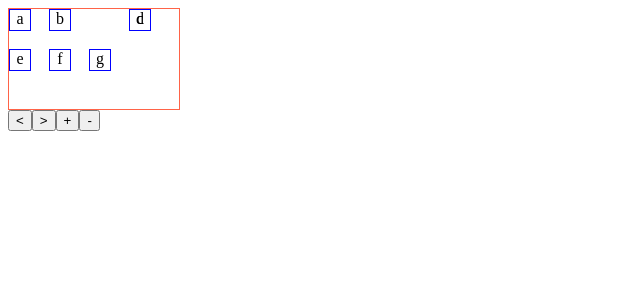
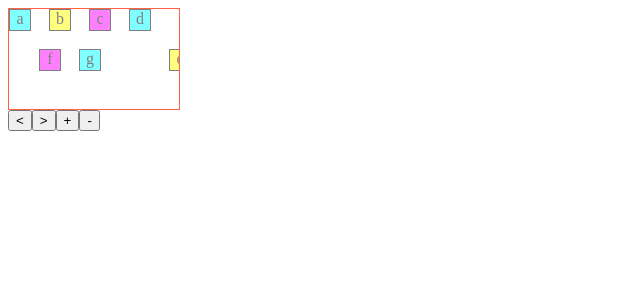
Before and after one commit to mikemajara/react-spring-animated-grid, a React (Create React App) app: page / in a window 1280 px wide. Shown: the top 300 px of the page, without its empty margins (0-640 px from the left). Built offline with nearby package versions, Linux system fonts and the light colour scheme.

Commit message:
checkpoint calculateLeftPx

```diff
--- a/src/App.js
+++ b/src/App.js
@@ -37,13 +37,13 @@ export default function App() {
   const mock = () => [1,2]
 
   const elements = [
-    { key: "a", measure: useMeasure() },
-    { key: "b", measure: useMeasure() },
-    { key: "c", measure: useMeasure() },
-    { key: "d", measure: useMeasure() },
-    { key: "e", measure: useMeasure() },
-    { key: "f", measure: useMeasure() },
-    { key: "g", measure: useMeasure() }
+    { key: "a", bgcolor: "cyan", measure: useMeasure() },
+    { key: "b", bgcolor: "yellow", measure: useMeasure() },
+    { key: "c", bgcolor: "magenta", measure: useMeasure() },
+    { key: "d", bgcolor: "cyan", measure: useMeasure() },
+    { key: "e", bgcolor: "yellow", measure: useMeasure() },
+    { key: "f", bgcolor: "magenta", measure: useMeasure() },
+    { key: "g", bgcolor: "cyan", measure: useMeasure() }
   ]
   // eslint-disable-line react-hooks/rules-of-hooks
   // elements.map((_, i) => {[elements[i].ref, elements[i].size] = useMeasure()})
@@ -109,17 +109,24 @@ export default function App() {
         .slice(0,idx)
         .reduce((acc, el) => acc + el.measure[1].width, 0)
 
-      const leftOffsetRaw = idx * (previousItemsWidth + marginX);
-      const maxFit = getMaxItemFit(itemWidth, marginX, containerWidth);
-      // const topOffset = Math.ceil((containerWidth-margin)/(previousItemsWidth+marginX))
-      const adjustedLeftOffset = (idx % maxFit) * (itemWidth + marginX);
+      const leftOffsetRaw = previousItemsWidth + idx * marginX;
+      const maxFit = getMaxItemFit(previousItemsWidth, marginX, containerWidth);
+      // in how many rows of length (containerWidth - marginX) can I fit
+      // all the previous boxes
+      const topOffset = Math.ceil((containerWidth-marginX)/leftOffsetRaw)
+      const adjustedLeftOffset = leftOffsetRaw%containerWidth
+      // const adjustedLeftOffset = (idx % topOffset) * leftOffsetRaw;
       if (print) {
-        console.log(`idx = ${idx}`);
+        console.log(`%cidx = ${idx}, element: ${elements[idx].key}`, 'font-weight:bold');
+        console.log(`previousItemsWidth = ${previousItemsWidth}`);
         console.log(`leftOffsetRaw = ${leftOffsetRaw}`);
         console.log(`maxFit = ${maxFit}`);
+        console.log(`topOffset = ${topOffset}`);
         console.log(`adjustedLeftOffset = ${adjustedLeftOffset}`);
+        console.log(`containerWidth = ${containerWidth}`);
       }
-      return leftOffsetRaw < containerWidth - previousItemsWidth
+      // FIXME -> return just one adjustedOffset
+      return leftOffsetRaw < containerWidth - marginX
         ? leftOffsetRaw % containerWidth
         : adjustedLeftOffset;
     };
@@ -154,7 +161,7 @@ export default function App() {
 
   const transitions = useTransition(gridItems, el => el.key, {
     from: ({xy, w}) => ({xy, w, opacity: 0}),
-    enter: ({xy, w}) => ({xy, w, opacity: 1}),
+    enter: ({xy, w}) => ({xy, w, opacity: .5}),
     update: ({xy, w}) => ({xy, w}),
     config: { mass: 5, tension: 500, friction: 100 },
   })
@@ -175,6 +182,8 @@ export default function App() {
               key={key}
               className={style.gridItem}
               style={{
+                backgroundColor: item.bgcolor,
+                opacity: 0.7,
                 width: w,//.interpolate(x => `scaleY(${x}px)`),
                 transform: xy.interpolate((x, y) => `translate3d(${y}px,${x}px, 0px)`),
                 ...rest
--- a/src/grid.module.css
+++ b/src/grid.module.css
@@ -6,7 +6,7 @@
   position: relative;
 }
 .gridItem {
-  border: 1px solid blue;
+  border: 1px solid black;
   text-align: center;
   position: absolute;
   width: 20px;
```
